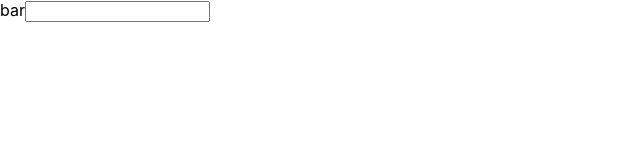
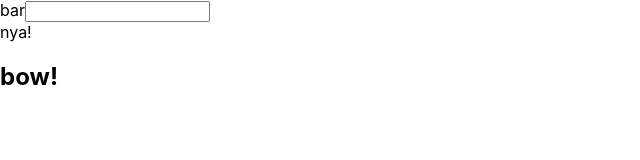
Before and after one commit to 17043003/react-practice, a React (Create React App) app in the folder src/: page / in a window 1280 px wide. Shown: the top 160 px of the page, without its empty margins (0-640 px from the left). Built offline with nearby package versions, Linux system fonts and the light colour scheme.

Commit message:
create class compoent and functional component

```diff
--- a/src/src/App.js
+++ b/src/src/App.js
@@ -1,4 +1,4 @@
-import React from 'react';
+import React, {Component} from 'react';
 
 function App() {
   const label = <label htmlFor="bar">bar</label>
@@ -8,8 +8,24 @@ function App() {
     <React.Fragment>
       {label}
       {indom}
+      <Cat/>
+      <Dog/>
     </React.Fragment>
   );
 }
 
+// functional component
+const Cat = () => {
+  return <div>nya!</div>
+}
+
+// class component
+class Dog extends Component{
+  render(){
+    return (
+      <h2>bow!</h2>
+    )
+  }
+}
+
 export default App;
```
